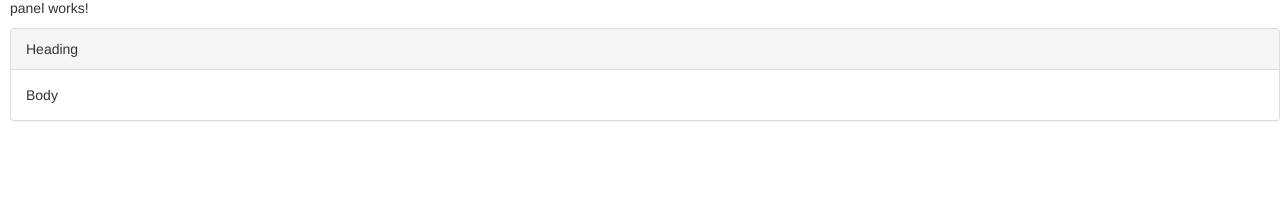
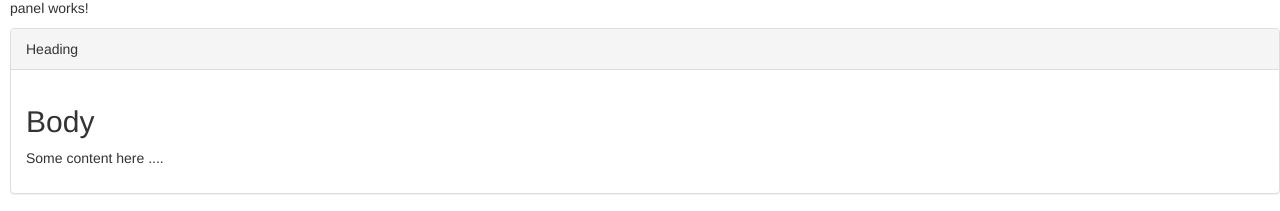
Before and after one commit to justluka/AngularFirst, an Angular app: page / in a window 1280 px wide. Shown: the part 849-1060 px from the top of the page. Before the commit the page ends 990 px from the top, so only its background shows below. Built offline with nearby package versions, Linux system fonts and the light colour scheme.

Commit message:
Module 61

```diff
--- a/src/app/app.component.html
+++ b/src/app/app.component.html
@@ -2,4 +2,10 @@
 <courses></courses>
 <h1>Hello world</h1>
 <favorite  [isFavorite]="post.isFavorite" (change)="onFavoriteChange($event)"></favorite>
-<bootstrap-panel></bootstrap-panel>
+<bootstrap-panel >
+    <ng-container class="heading">Heading</ng-container>
+    <div class="body">
+        <h2>Body</h2>
+        <p>Some content here ....</p>
+    </div>
+</bootstrap-panel>
--- a/src/app/panel/panel.component.html
+++ b/src/app/panel/panel.component.html
@@ -2,6 +2,10 @@
   panel works!
 </p>
 <div class="panel panel-default">
-  <div class="panel-heading">Heading</div>
-  <div class="panel-body">Body</div>
+  <div class="panel-heading">
+    <ng-content select=".heading"></ng-content>
+  </div>
+  <div class="panel-body">
+    <ng-content select=".body"></ng-content>
+  </div>
 </div>
```
